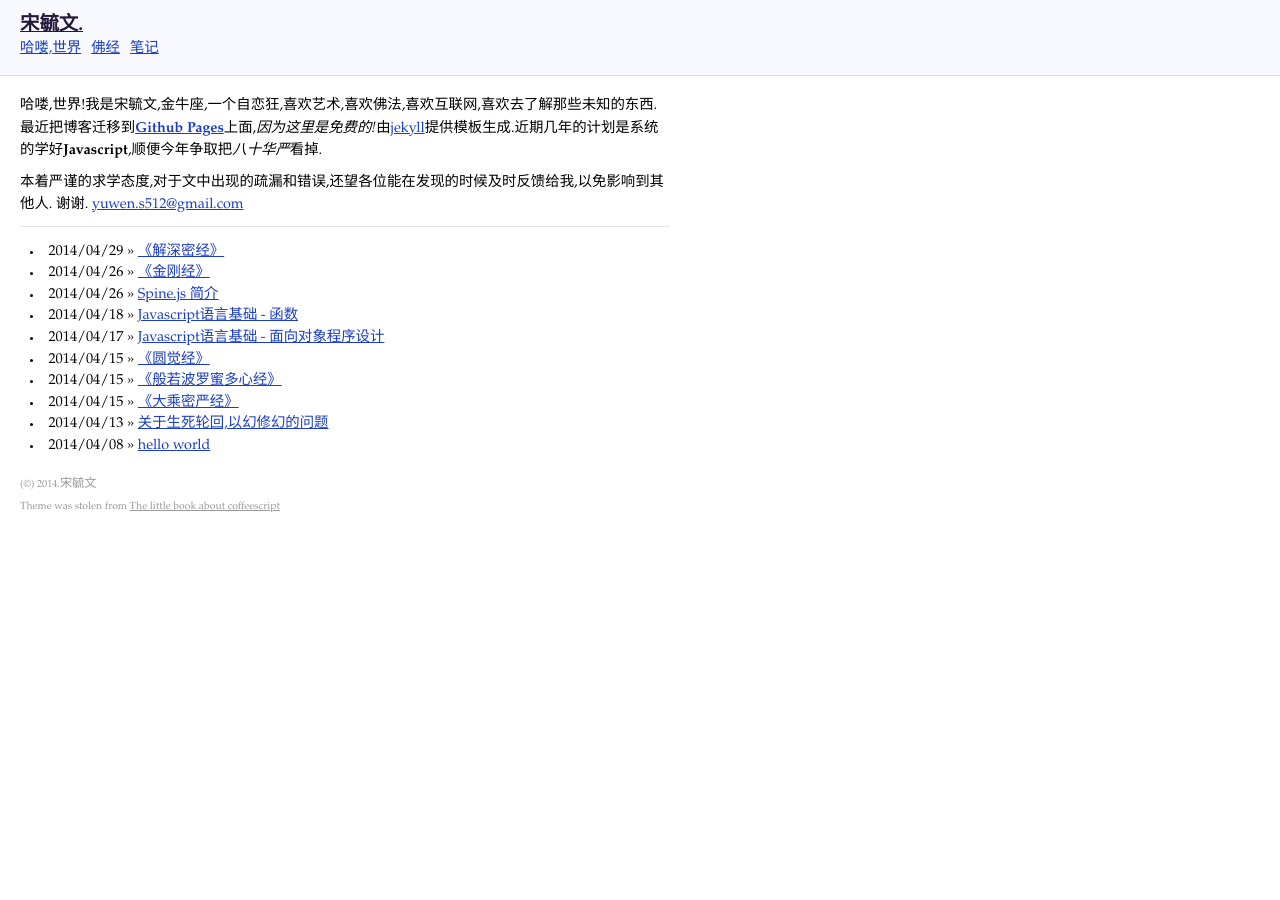
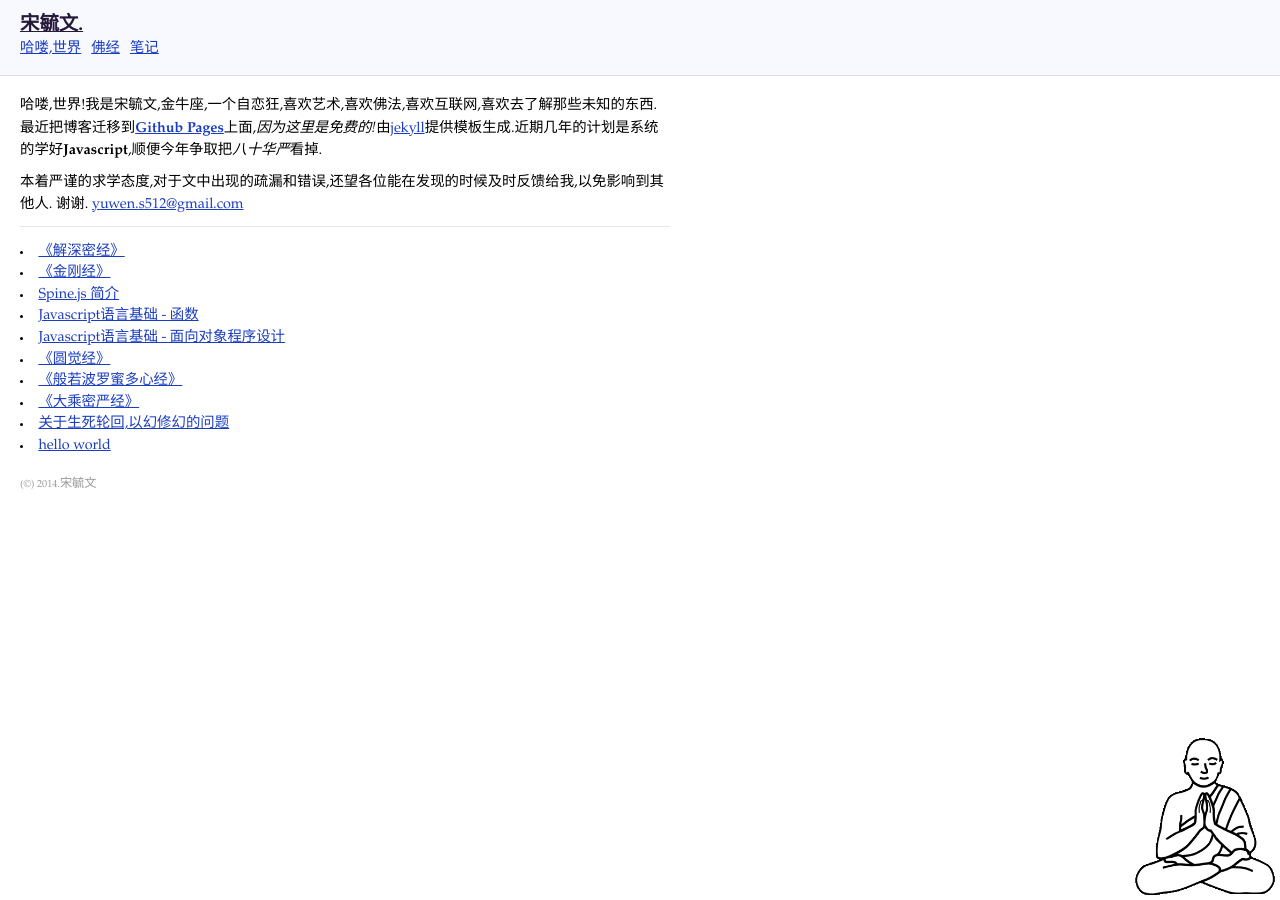
Before and after one commit to wowenrushi/wowenrushi.github.io, a Jekyll site: the page built from index.html, in a window 1280 px wide. Built offline with Jekyll 4.4.1, drawn with Linux system fonts in a browser that asks for light colours.

Commit message:
一些ui样式的调整

```diff
--- a/_layouts/default.html
+++ b/_layouts/default.html
@@ -2,9 +2,14 @@
 <html lang='zh-CN'>
   <head>
     <meta charset="utf-8">
+    <meta http-equiv="X-UA-Compatible" content="IE=edge,chrome=1">
     <title>{{ page.title }}</title>
-    <meta name="viewport" content="width=device-width">
-    <meta name="description" content="{{ page.description }}">
+    <meta name="viewport" content="width=device-width, initial-scale=1, maximum-scale=1">
+    {% if page.description %}
+      <meta name="description" content="{{ page.description }} / 宋毓文">
+    {% else %}
+      <meta name="description" content="大乘佛法-佛经-笔记 / 宋毓文">
+    {% endif %}
     <link rel="stylesheet" href="/assets/css/syntax.css">
     <link rel="stylesheet" href="/assets/css/style.css">
     <!--[if lt IE 9><script src="//cdnjs.cloudflare.com/ajax/libs/html5shiv/3.7/html5shiv.min.js"></script><![endif]-->
@@ -36,7 +41,6 @@
     <footer class="footer" role='content-info'>
       <div class="container">
         <p><small>(&copy;) 2014.</small>宋毓文</p>
-        <aside class="about-theme">Theme was stolen from <a href="http://arcturo.github.io/library/coffeescript/index.html" target="_blank">The little book about coffeescript</a></aside>
       </div>
     </footer>
     {% include ga.html %}
--- a/assets/css/style.css
+++ b/assets/css/style.css
@@ -1,11 +1,16 @@
 html {
-  font-size: 1em; }
+  font-size: 1em;
+  height: 100%; }
 
 body {
   color: black;
   font: 400 .9em/150% 'Palatino Linotype', 'Book Antiqua', Palatino, FreeSerif, 'Microsoft Yahei', serif;
   padding: 0;
-  margin: 0; }
+  margin: 0;
+  min-height: 100%;
+  background: transparent url(/assets/img/buddhist.gif) right bottom fixed no-repeat;
+  background-size: 150px;
+  position: relative; }
 
 a {
   color: #1a3dc1; }
@@ -13,7 +18,7 @@ a {
     color: red; }
 
 ul {
-  padding-left: 10px;
+  padding-left: 0;
   list-style-position: inside; }
 
 p {
--- a/helloworld.html
+++ b/helloworld.html
@@ -7,7 +7,7 @@ permalink: /helloworld/
 {% if site.categories.helloworld %}
   <ul>
     {% for post in site.categories.helloworld %}
-      <li><span>{{ post.date | date: "%Y/%m/%d" }}</span> &raquo; <a href="{{ post.url }}">{{ post.title }}</a></li>
+      <li><a href="{{ post.url }}">{{ post.title }}</a></li>
     {% endfor %}
   </ul>
 {% else %}
--- a/index.html
+++ b/index.html
@@ -11,7 +11,7 @@ title: 宋毓文
 {% if site.posts %}
   <ul class="posts">
     {% for post in site.posts %}
-      <li><span class="post-meta">{{ post.date | date: "%Y/%m/%d" }}</span> &raquo; <a href="{{ post.url }}">{{ post.title }}</a></li>
+      <li><a href="{{ post.url }}">{{ post.title }}</a></li>
     {% endfor %}
   </ul>
 {% else %}
--- a/notes.html
+++ b/notes.html
@@ -7,7 +7,7 @@ permalink: /notes/
 {% if site.categories.notes %}
   <ul>
     {% for post in site.categories.notes %}
-      <li><span>{{ post.date | date: "%Y/%m/%d" }}</span> &raquo; <a href="{{ post.url }}">{{ post.title }}</a></li>
+      <li><a href="{{ post.url }}">{{ post.title }}</a></li>
     {% endfor %}
   </ul>
 {% else %}
--- a/sutra.html
+++ b/sutra.html
@@ -7,7 +7,7 @@ permalink: /sutra/
 {% if site.categories.sutra %}
   <ul>
     {% for post in site.categories.sutra %}
-      <li><span>{{ post.date | date: "%Y/%m/%d" }}</span> &raquo; <a href="{{ post.url }}">{{ post.title }}</a></li>
+      <li><a href="{{ post.url }}">{{ post.title }}</a></li>
     {% endfor %}
   </ul>
 {% else %}
```
Also changed, not shown: assets/img/buddhism-symbol.jpg (added), assets/img/buddhist.gif (added).
